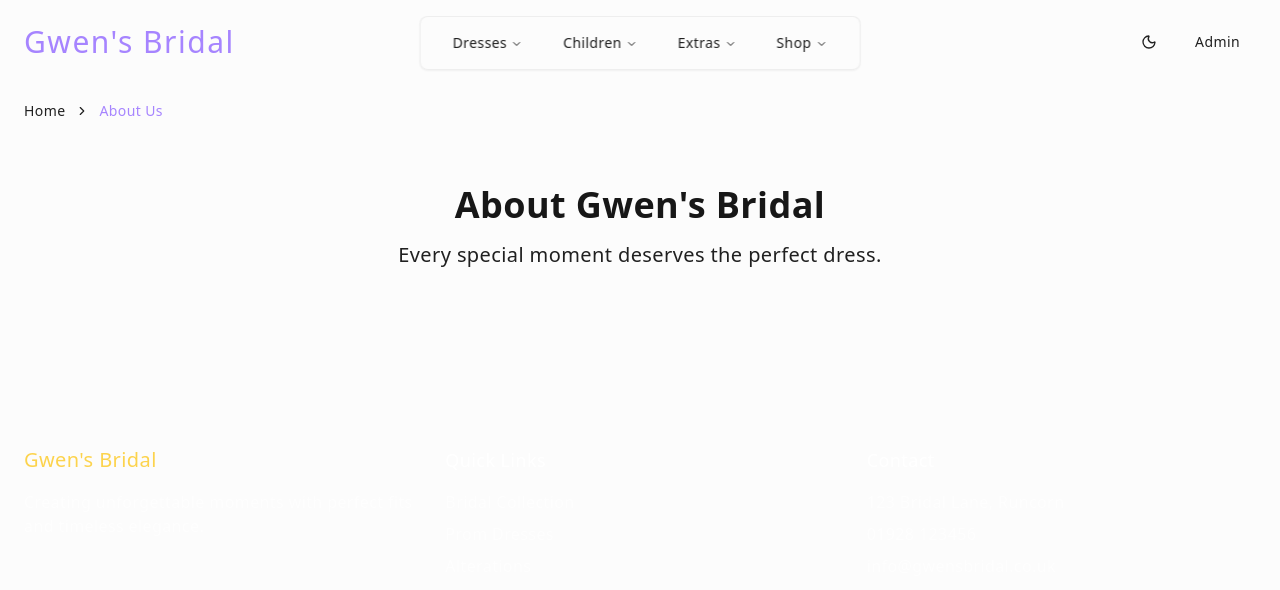
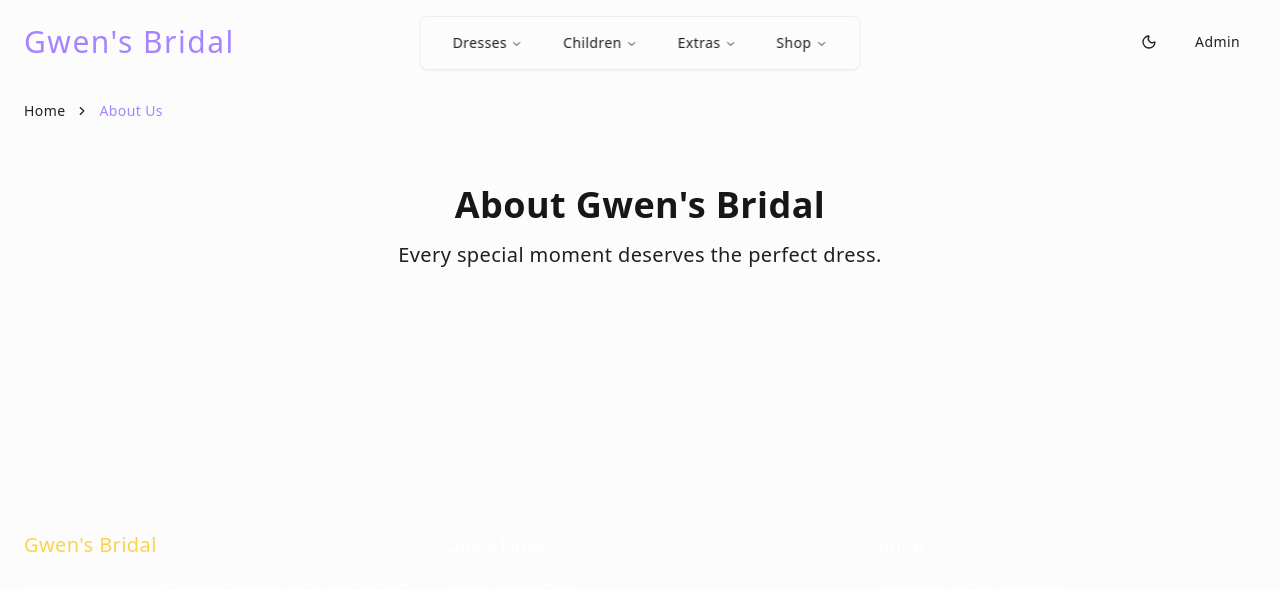
Before and after one commit to chris-abs/gwens-bridal, a React (Vite) app: page /about in a window 1280 px wide. Shown: the top 590 px of the page. Built offline with nearby package versions, Linux system fonts and the light colour scheme.

Commit message:
feat: page sizing

```diff
--- a/src/routes/__root.tsx
+++ b/src/routes/__root.tsx
@@ -33,7 +33,7 @@ function RootLayout() {
   const showCarousel = shouldDisplayCarousel(location.pathname);
 
   return (
-    <div className="min-h-screen">
+    <div className="min-h-screen flex flex-col">
       <SiteHeader />
 
       {breadcrumbs.length > 0 && (
--- a/src/sections/layout/footer/site-footer.tsx
+++ b/src/sections/layout/footer/site-footer.tsx
@@ -2,7 +2,7 @@ import { Link } from "@tanstack/react-router";
 
 export function SiteFooter() {
   return (
-    <footer className="relative mt-20 border-t border-white/10">
+    <footer className="relative mt-auto border-t border-white/10">
       <div className="container mx-auto px-6 py-12">
         <div className="grid grid-cols-1 md:grid-cols-3 gap-8">
           <div>
--- a/src/sections/shared/carousel.tsx
+++ b/src/sections/shared/carousel.tsx
@@ -41,7 +41,7 @@ export function CarouselSection() {
   };
 
   return (
-    <div className="container mx-auto px-4 py-8 border-b border-border/50">
+    <div className="container mx-auto px-4 py-8 ">
       <ProductCarousel
         images={images}
         aspectRatio="portrait"
```
